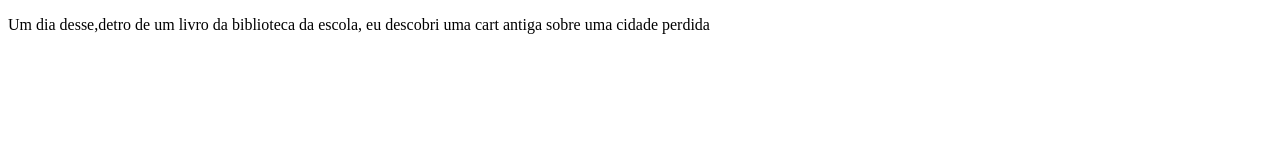
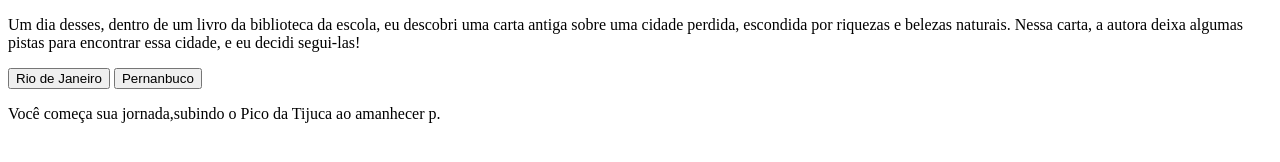
Before and after one commit to eomateus046/aventura, a plain HTML site: page index.html in a window 1280 px wide. Drawn offline with Linux system fonts and the light colour scheme.

Commit message:
att 12/05

```diff
--- a/index.html
+++ b/index.html
@@ -7,9 +7,21 @@
         </head>
         <body>
             <main>
-        <div>
-            <p>Um dia desse,detro de um livro da biblioteca da escola,
-                eu descobri uma cart antiga  sobre uma cidade perdida </p>
+                <div class="passo" id="passo-0">
+                    <p>Um dia desses, dentro de um livro
+                        da biblioteca da escola,
+                        eu descobri uma carta antiga
+                         sobre uma cidade perdida,
+                         escondida por riquezas e belezas naturais.
+                         Nessa carta, a autora deixa algumas pistas
+                          para encontrar essa cidade,
+                          e eu decidi segui-las!</p>
+                          <button class="btn-proximo" data-proximo="1">
+                            Rio de Janeiro
+                        </button> <button class="btn-proximo" data-proximo="2">
+                             Pernanbuco</button>
+                            </div>
+                            <div class="passo"id="passo-1"> <p>Você começa sua jornada,subindo o Pico da Tijuca ao amanhecer p.
         </div>
     </main>
 
```
Lines whose indentation alone changed are shown as unchanged.
